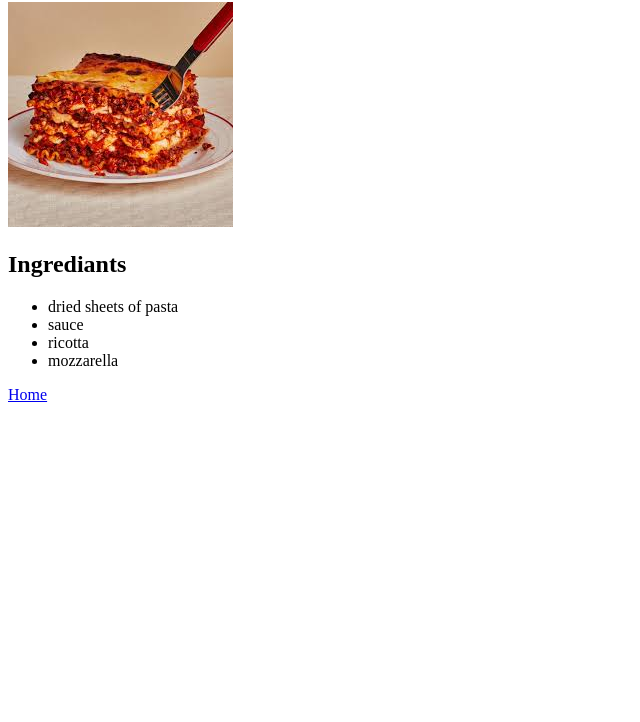
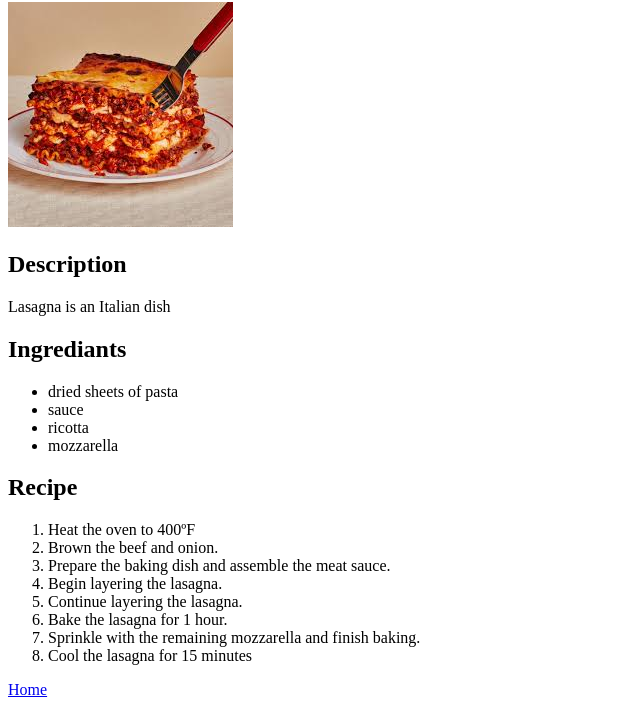
Before and after one commit to Gregory21212/odin-recipes, a plain HTML site: page recipes/lasagna.html in a window 1280 px wide. Shown: the part 78-800 px from the top of the page, without its empty margins (0-640 px from the left). Drawn offline with Linux system fonts and the light colour scheme.

Commit message:
added instruction list to lasanga

```diff
--- a/recipes/lasagna.html
+++ b/recipes/lasagna.html
@@ -11,6 +11,8 @@
     <h1>Lasagna</h1>
 
     <img src="../image/lasagna.jpeg" alt="a picture of lasagna">
+    <h2>Description</h2>
+    <p>Lasagna is an Italian dish</p>
     <h2>Ingrediants</h2>
     <ul>
         <li>dried sheets of pasta</li>
@@ -18,6 +20,17 @@
         <li>ricotta</li>
         <li>mozzarella</li>
     </ul>
+    <h2>Recipe</h2>
+    <ol>
+        <li>Heat the oven to 400ºF</li>
+        <li>Brown the beef and onion.</li>
+        <li>Prepare the baking dish and assemble the meat sauce.</li>
+        <li>Begin layering the lasagna.</li>
+        <li>Continue layering the lasagna.</li>
+        <li>Bake the lasagna for 1 hour.</li>
+        <li>Sprinkle with the remaining mozzarella and finish baking.</li>
+        <li>Cool the lasagna for 15 minutes</li>
+    </ol>
 
     <a href="../index.html">Home</a>
 </body>
```
Also changed, not shown: recipes/beans.html (+9 -0 lines).
